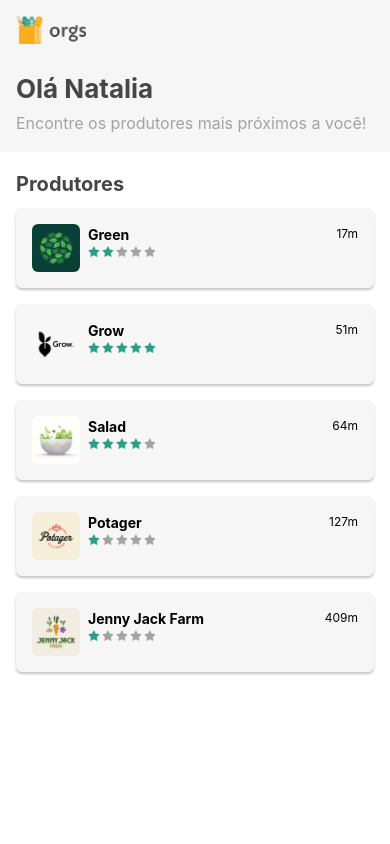
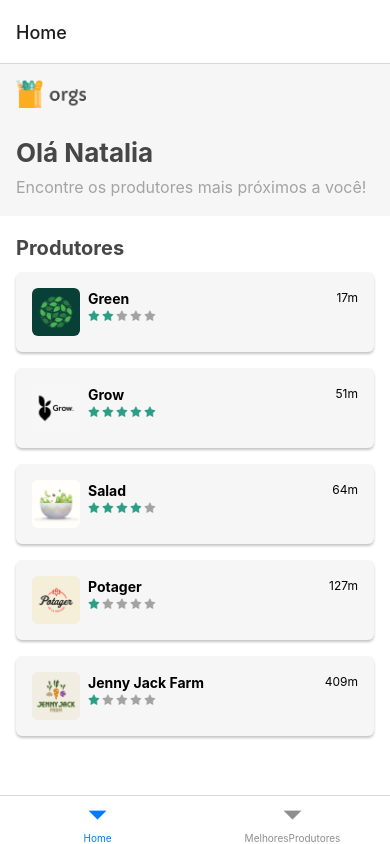
Before and after one commit to ricardonoronha/orgsNavegacao, a React Native app: screen /Home in a window 390 px wide. Built offline with nearby package versions, Linux system fonts and the light colour scheme.

Commit message:
adicionada navegacao com sucesso

```diff
--- a/App.tsx
+++ b/App.tsx
@@ -5,15 +5,17 @@ import useProdutores from './src/hooks/useProdutores';
 import Home from './src/telas/Home';
 import Cesta from './src/telas/Cesta';
 
-// import { NavigationContainer } from '@react-navigation/native';
+import { NavigationContainer } from '@react-navigation/native';
 import AppRotas from './src/rotas/Rotas';
 
 export default function App() {
   const produtores = useProdutores(false);
 
-  return <SafeAreaView style={{ flex: 1 }}>
-    <StatusBar />
-    <AppRotas />
-  </SafeAreaView>
+  return <NavigationContainer>
+    <SafeAreaView style={{ flex: 1 }}>
+      <StatusBar />
+      <AppRotas />
+    </SafeAreaView>
+  </NavigationContainer>
 
 }
--- a/package.json
+++ b/package.json
@@ -10,8 +10,12 @@
     "test": "jest"
   },
   "dependencies": {
+    "@react-navigation/bottom-tabs": "^6.5.8",
+    "@react-navigation/native": "^6.1.7",
     "react": "18.2.0",
     "react-native": "0.72.4",
+    "react-native-safe-area-context": "^4.7.2",
+    "react-native-screens": "^3.25.0",
     "react-native-svg": "^13.13.0"
   },
   "devDependencies": {
--- a/src/telas/Home/index.tsx
+++ b/src/telas/Home/index.tsx
@@ -1,6 +1,10 @@
 import React from "react";
 import Produtores from "../Produtores";
+import { Text } from "react-native";
 
-export default function Home(){
-    return <Produtores />
+export default function Home() {
+    return <>
+
+        <Produtores />
+    </>
 }
```
Also changed, not shown: src/rotas/Rotas.tsx (+7 -3 lines), 1 other file (tests, documents, lock files or other folders).
